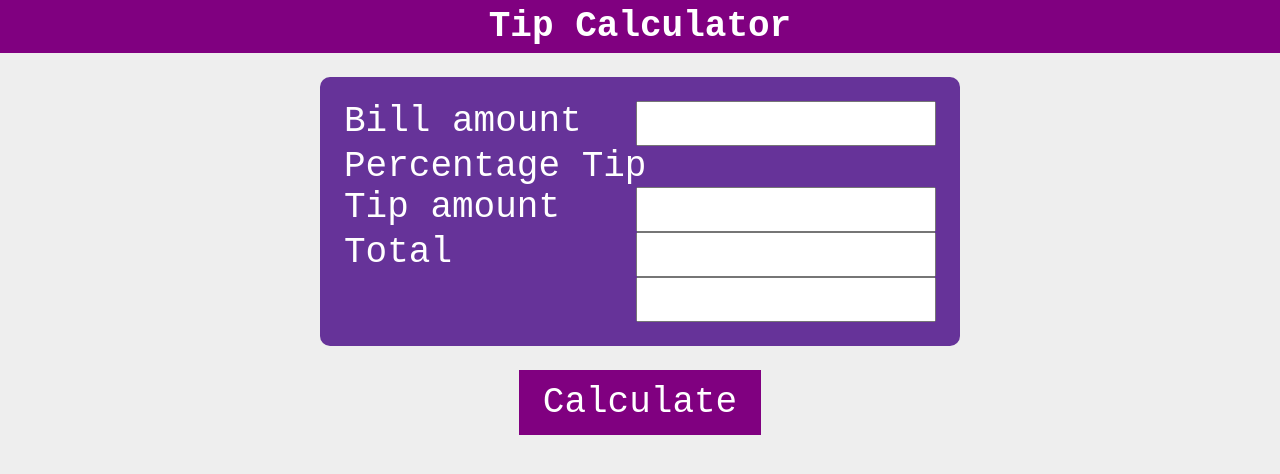
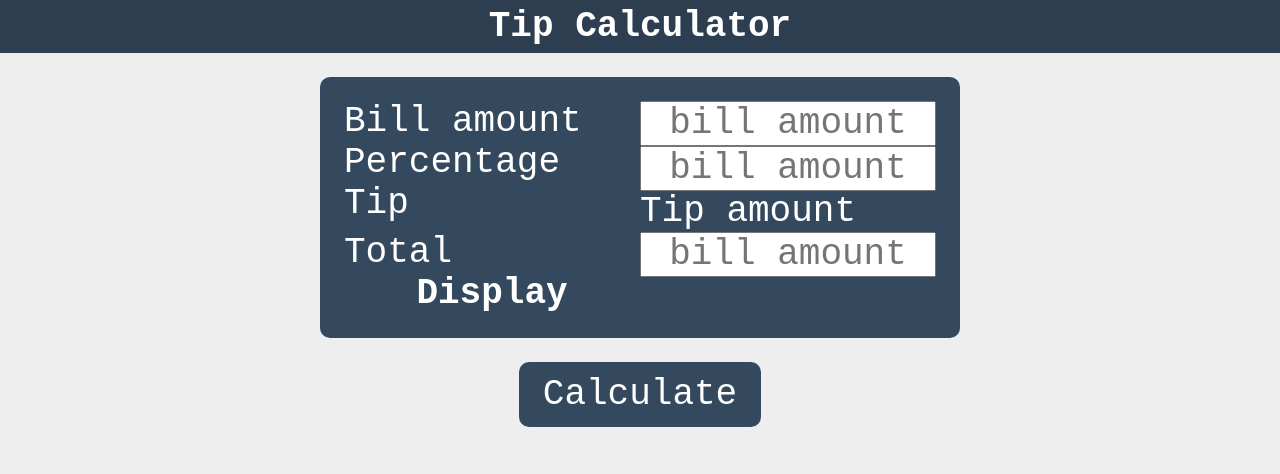
Before and after one commit to MiranKm/JavaScript-Projects, a plain HTML site: page tipCalculator/index.html in a window 1280 px wide. Drawn offline with Linux system fonts and the light colour scheme.

Commit message:
adds new colors and designs the calculate button

```diff
--- a/tipCalculator/index.html
+++ b/tipCalculator/index.html
@@ -14,19 +14,19 @@
     <h1 class="myheader">Tip Calculator</h1>
     <form action="calculate" class="myform">
         <span>Bill amount </span>
-        <input type="text" name="inputs">
+        <input type="text" name="inputs" placeholder="bill amount">
         <br>
 
         <span>Percentage Tip</span>
-        <input type="text" name="inputs">
+        <input type="text" name="inputs" placeholder="bill amount">
         <br>
 
         <span>Tip amount</span>
-        <input type="text" name="inputs">
+        <input type="text" name="inputs" placeholder="bill amount">
         <br>
 
         <span>Total</span>
-        <input type="text" name="inputs">
+        <h3>Display</h3>
 
     </form>
     <button> Calculate</button>
--- a/tipCalculator/style.css
+++ b/tipCalculator/style.css
@@ -14,7 +14,7 @@ body {
 .myheader {
     padding: 6px;
     color: white;
-    background: purple;
+    background: #2c3e50;
 }
 
 form {
@@ -23,16 +23,21 @@ form {
     margin: 1rem auto;
     width: 50%;
     padding: 1rem;
-    background: rebeccapurple;
+    background: #34495e;
     box-sizing: border-box;
 
 }
 
 form>span {
+    box-sizing: border-box;
     float: left;
+    width: 50%;
+    text-align: left;
+
 }
 
 form>input {
+    box-sizing: border-box;
     width: 50%;
     float: right;
 }
@@ -44,14 +49,17 @@ form::after {
 }
 
 button {
+    border-radius: 10px;
+
     color: white;
-    background: purple;
+    background: #34495e;
     padding: 0.5rem 1rem;
     border: none;
+    transition: ease-in-out 0.1s;
 }
 
 button:hover {
-
+    box-shadow: 0 0 2px black;
 }
 
 @media only screen and (max-width:600px) {
```
